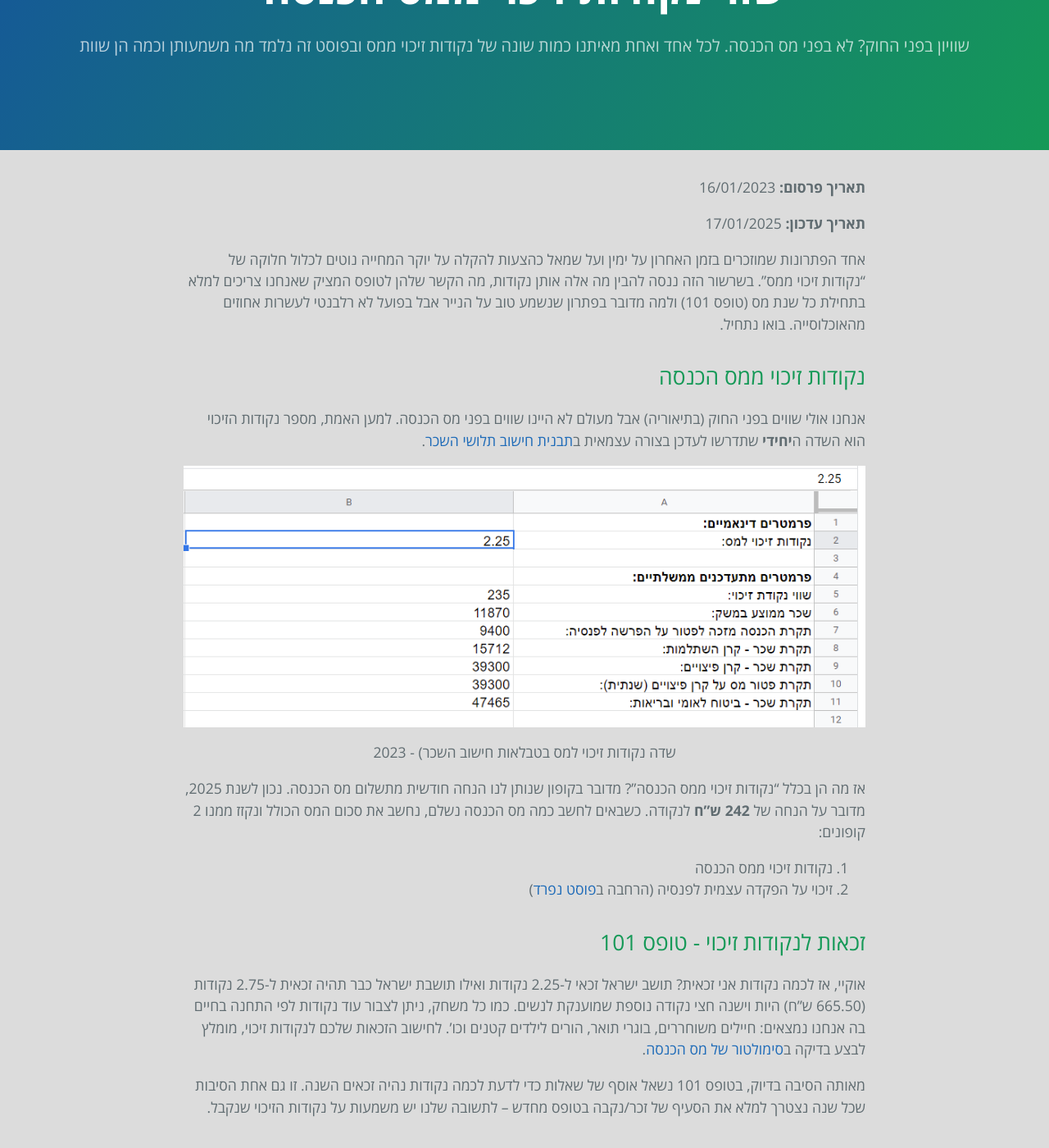
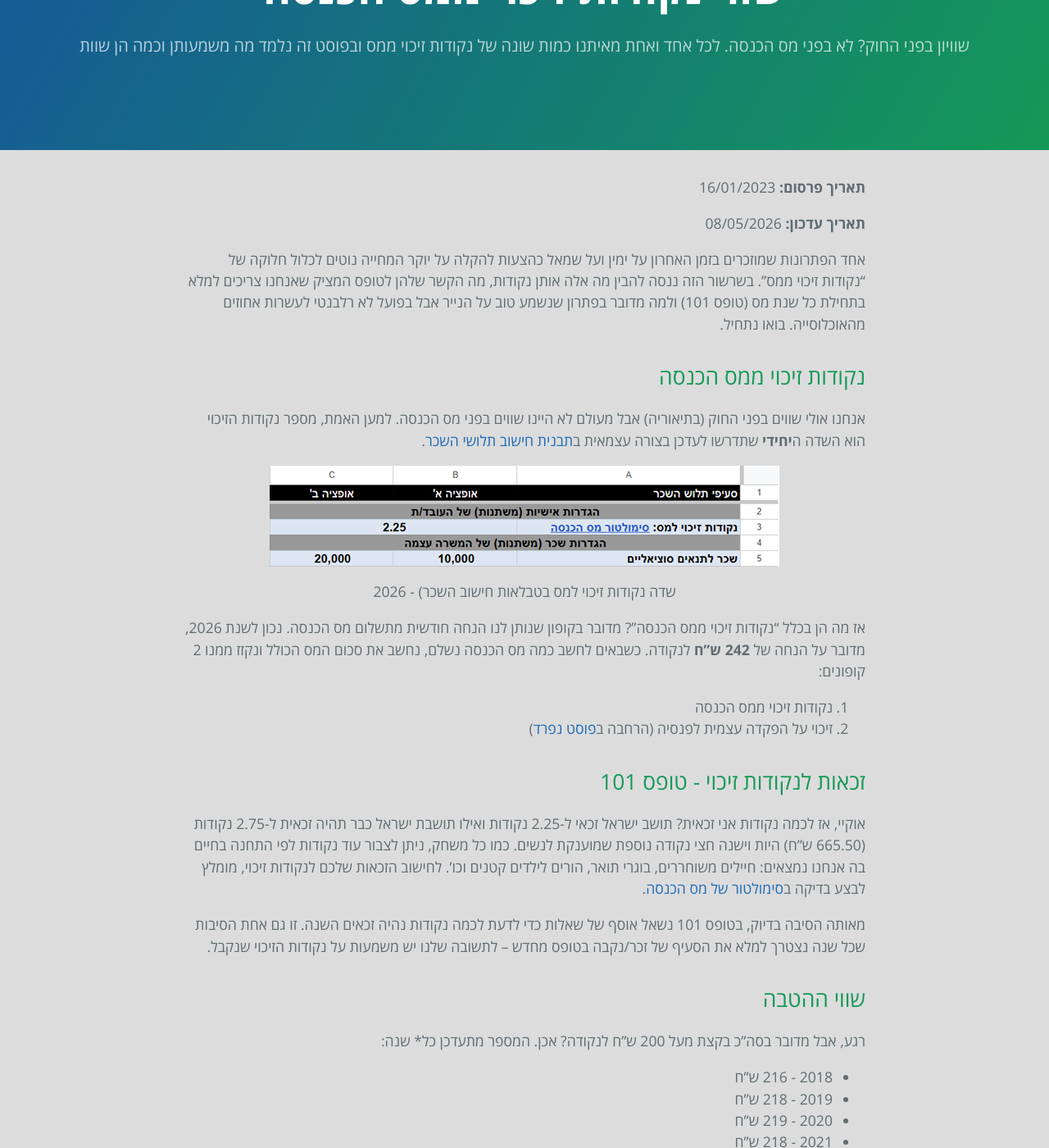
Before and after one commit to eyalitki/payslip101, a Jekyll site: the page built from docs/_posts/2023-01-16-נקודות-זיכוי-ממס-הכנסה.markdown, in a window 1280 px wide and 1400 px high, scrolled down 190 px. Shown: the whole window at 82% size. Built offline with Jekyll 4.4.1, drawn with Linux system fonts in a browser that asks for light colours.

Commit message:
[content] Update tax points for 2026
Including an updated screenshot to match the improoved spreadsheet.

Signed-off-by: Eyal Itkin <eyal.itkin@gmail.com>

```diff
--- a/docs/_posts/2023-01-16-נקודות-זיכוי-ממס-הכנסה.markdown
+++ b/docs/_posts/2023-01-16-נקודות-זיכוי-ממס-הכנסה.markdown
@@ -3,13 +3,13 @@ layout: default
 title: שווי נקודות זיכוי ממס הכנסה
 description: שוויון בפני החוק? לא בפני מס הכנסה. לכל אחד ואחת מאיתנו כמות שונה של נקודות זיכוי ממס ובפוסט זה נלמד מה משמעותן וכמה הן שוות
 date: 2023-01-16 05:42:00 +0300
-last_modified_at: 2025-01-17 05:42:00 +0300
+last_modified_at: 2026-05-08 10:42:00 +0300
 tags: payslip
 permalink: /post/נקודות-זיכוי-ממס-הכנסה/
 ---
 **תאריך פרסום:** 16/01/2023
 
-**תאריך עדכון:** 17/01/2025
+**תאריך עדכון:** 08/05/2026
 
 אחד הפתרונות שמוזכרים בזמן האחרון על ימין ועל שמאל כהצעות להקלה על יוקר המחייה נוטים לכלול חלוקה של "נקודות זיכוי ממס". בשרשור הזה ננסה להבין מה אלה אותן נקודות, מה הקשר שלהן לטופס המציק שאנחנו צריכים למלא בתחילת כל שנת מס (טופס 101) ולמה מדובר בפתרון שנשמע טוב על הנייר אבל בפועל לא רלבנטי לעשרות אחוזים מהאוכלוסייה. בואו נתחיל.
 
@@ -17,12 +17,12 @@ permalink: /post/נקודות-זיכוי-ממס-הכנסה/
 אנחנו אולי שווים בפני החוק (בתיאוריה) אבל מעולם לא היינו שווים בפני מס הכנסה. למען האמת, מספר נקודות הזיכוי הוא השדה ה**יחידי** שתדרשו לעדכן בצורה עצמאית ב[תבנית חישוב תלושי השכר](https://drive.google.com/drive/folders/1JZmJg2pkD97mQ_fJOBcbuyMOiO_fFsCr?usp=sharing).
 
 <img style="display: block; margin: auto;"
-src="/assets/images/tax_points.png" alt="שדה נקודות זיכוי למס בטבלאות חישוב השכר - 2023" title="שדה נקודות זיכוי למס בטבלאות חישוב השכר - 2023">
+src="/assets/images/tax_points_2026.png" alt="שדה נקודות זיכוי למס בטבלאות חישוב השכר - 2026" title="שדה נקודות זיכוי למס בטבלאות חישוב השכר - 2026">
 <p style="text-align: center;">
-שדה נקודות זיכוי למס בטבלאות חישוב השכר) - 2023
+שדה נקודות זיכוי למס בטבלאות חישוב השכר) - 2026
 </p>
 
-אז מה הן בכלל "נקודות זיכוי ממס הכנסה"? מדובר בקופון שנותן לנו הנחה חודשית מתשלום מס הכנסה. נכון לשנת 2025, מדובר על הנחה של **242 ש"ח** לנקודה. כשבאים לחשב כמה מס הכנסה נשלם, נחשב את סכום המס הכולל ונקזז ממנו 2 קופונים:
+אז מה הן בכלל "נקודות זיכוי ממס הכנסה"? מדובר בקופון שנותן לנו הנחה חודשית מתשלום מס הכנסה. נכון לשנת 2026, מדובר על הנחה של **242 ש"ח** לנקודה. כשבאים לחשב כמה מס הכנסה נשלם, נחשב את סכום המס הכולל ונקזז ממנו 2 קופונים:
 
 1. נקודות זיכוי ממס הכנסה
 2. זיכוי על הפקדה עצמית לפנסיה (הרחבה ב[פוסט נפרד](../על-פנסיה-וזיכוי-המס-החבוי/))
@@ -46,6 +46,7 @@ src="/assets/images/tax_points.png" alt="שדה נקודות זיכוי למס
 * 2023 - 235 ש"ח
 * 2024 - 242 ש"ח
 * 2025 - 242 ש"ח
+* 2026 - 242 ש"ח
 
 תמיד נחמד לחשוב ששר האוצר מטיל קובייה ומחליט בכמה שקלים בודדים יעדכן את המספר לשנת המס הקרובה (בשנת 2023 יצאה הטלה מוצלחת). כמובן שבפועל מדובר בהצמדה למדד ובמקרה הזה למדד המחירים לצרכן ([ויקיפדיה](https://he.wikipedia.org/wiki/%D7%A0%D7%A7%D7%95%D7%93%D7%AA_%D7%96%D7%99%D7%9B%D7%95%D7%99)).
 
```
Also changed, not shown: docs/assets/images/tax_points_2026.png (added).
